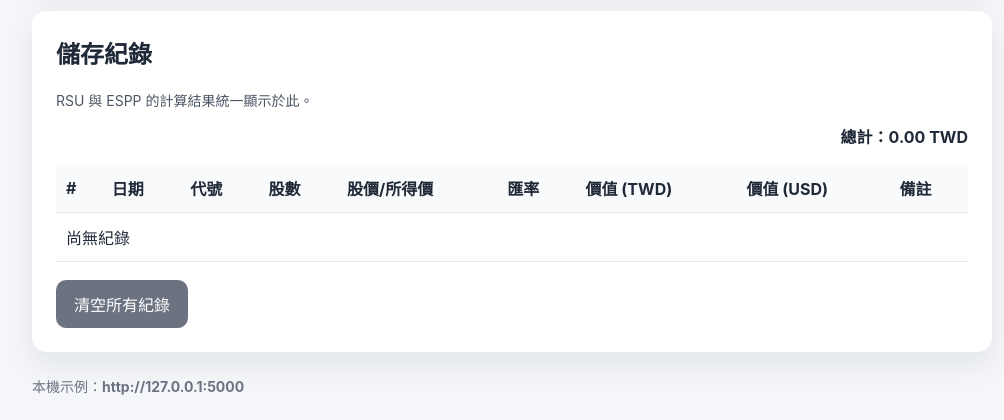
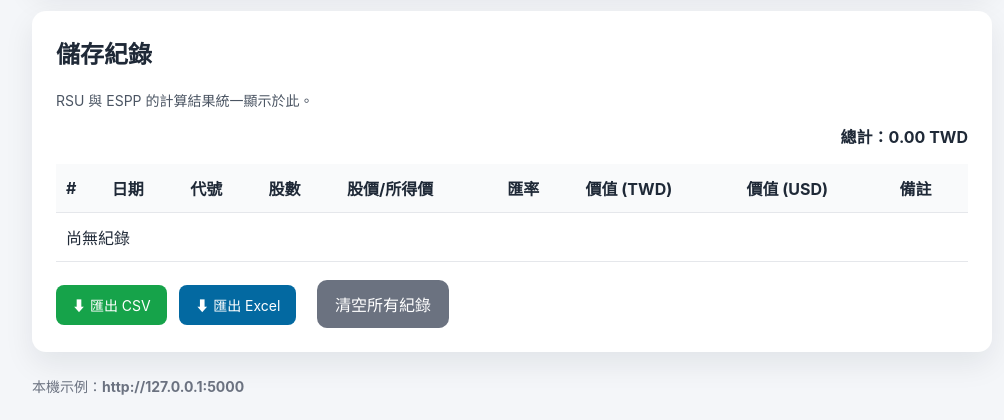
Before and after one commit to kb323199/rsu-espp-app, a Flask app: page / in a window 1280 px wide. Shown: the part 690-1110 px from the top of the page, without its empty margins (128-1132 px from the left). Run offline with Flask 2, Linux system fonts and the light colour scheme; the visitor is signed in with stand-in values (Sample User, id 1); data that the repository does not hold is empty; some libraries are stand-ins or nearby versions.

Commit message:
feat: 新增 CSV 與 Excel 匯出功能

```diff
--- a/app.py
+++ b/app.py
@@ -639,6 +639,82 @@ def clear_entries():
     return redirect(url_for("index"))
 
 
+# ── 匯出功能 ─────────────────────────────────────────────────
+import csv
+import io
+from flask import make_response
+
+@app.route("/export/csv")
+@login_required
+def export_csv():
+    ph = "%s" if USE_POSTGRES else "?"
+    rows = db_fetchall(f"SELECT * FROM entries WHERE user_id = {ph} ORDER BY id DESC", (current_user.id,))
+    output = io.StringIO()
+    writer = csv.writer(output)
+    writer.writerow(["日期", "代號", "股數", "股價/所得價(USD)", "匯率(USD/TWD)", "價值(TWD)", "價值(USD)", "備註", "建立時間"])
+    for r in rows:
+        writer.writerow([
+            r["trade_date"], r["ticker"], r["shares"],
+            r["close_price"], r["usd_twd"],
+            r["value_twd"], r["value_usd"],
+            r["source"], r["created_at"]
+        ])
+    response = make_response(output.getvalue())
+    response.headers["Content-Disposition"] = "attachment; filename=rsu_espp_records.csv"
+    response.headers["Content-Type"] = "text/csv; charset=utf-8-sig"
+    return response
+
+
+@app.route("/export/excel")
+@login_required
+def export_excel():
+    try:
+        import openpyxl
+        from openpyxl.styles import Font, PatternFill, Alignment
+    except ImportError:
+        return "請先安裝 openpyxl：pip install openpyxl", 500
+
+    ph = "%s" if USE_POSTGRES else "?"
+    rows = db_fetchall(f"SELECT * FROM entries WHERE user_id = {ph} ORDER BY id DESC", (current_user.id,))
+
+    wb = openpyxl.Workbook()
+    ws = wb.active
+    ws.title = "RSU ESPP 紀錄"
+
+    headers = ["日期", "代號", "股數", "股價/所得價(USD)", "匯率(USD/TWD)", "價值(TWD)", "價值(USD)", "備註", "建立時間"]
+    header_fill = PatternFill("solid", fgColor="2563EB")
+    header_font = Font(bold=True, color="FFFFFF")
+
+    for col, h in enumerate(headers, 1):
+        cell = ws.cell(row=1, column=col, value=h)
+        cell.fill = header_fill
+        cell.font = header_font
+        cell.alignment = Alignment(horizontal="center")
+
+    for row_idx, r in enumerate(rows, 2):
+        ws.cell(row=row_idx, column=1, value=r["trade_date"])
+        ws.cell(row=row_idx, column=2, value=r["ticker"])
+        ws.cell(row=row_idx, column=3, value=float(r["shares"]))
+        ws.cell(row=row_idx, column=4, value=float(r["close_price"]))
+        ws.cell(row=row_idx, column=5, value=float(r["usd_twd"]))
+        ws.cell(row=row_idx, column=6, value=float(r["value_twd"]))
+        ws.cell(row=row_idx, column=7, value=float(r["value_usd"]) if r["value_usd"] else 0)
+        ws.cell(row=row_idx, column=8, value=r["source"])
+        ws.cell(row=row_idx, column=9, value=r["created_at"])
+
+    for col in ws.columns:
+        max_len = max((len(str(c.value)) if c.value else 0) for c in col)
+        ws.column_dimensions[col[0].column_letter].width = min(max_len + 4, 50)
+
+    output = io.BytesIO()
+    wb.save(output)
+    output.seek(0)
+    response = make_response(output.read())
+    response.headers["Content-Disposition"] = "attachment; filename=rsu_espp_records.xlsx"
+    response.headers["Content-Type"] = "application/vnd.openxmlformats-officedocument.spreadsheetml.sheet"
+    return response
+
+
 # ── 應用程式啟動時初始化資料庫 ──────────────────────────────
 with app.app_context():
     try:
--- a/requirements.txt
+++ b/requirements.txt
@@ -3,3 +3,4 @@ gunicorn>=20.0
 psycopg2-binary>=2.9
 Flask-Login>=0.6
 Werkzeug>=2.0
+openpyxl>=3.0
--- a/templates/index.html
+++ b/templates/index.html
@@ -164,6 +164,8 @@
             </tbody>
         </table>
         <form method="post" action="/clear" style="margin-top:18px;">
+            <a href="/export/csv" style="display:inline-block;margin-right:8px;padding:10px 16px;background:#16a34a;color:#fff;border-radius:8px;text-decoration:none;font-size:14px;">⬇ 匯出 CSV</a>
+<a href="/export/excel" style="display:inline-block;margin-right:16px;padding:10px 16px;background:#0369a1;color:#fff;border-radius:8px;text-decoration:none;font-size:14px;">⬇ 匯出 Excel</a>
             <button type="submit" class="secondary">清空所有紀錄</button>
         </form>
     </div>
```
